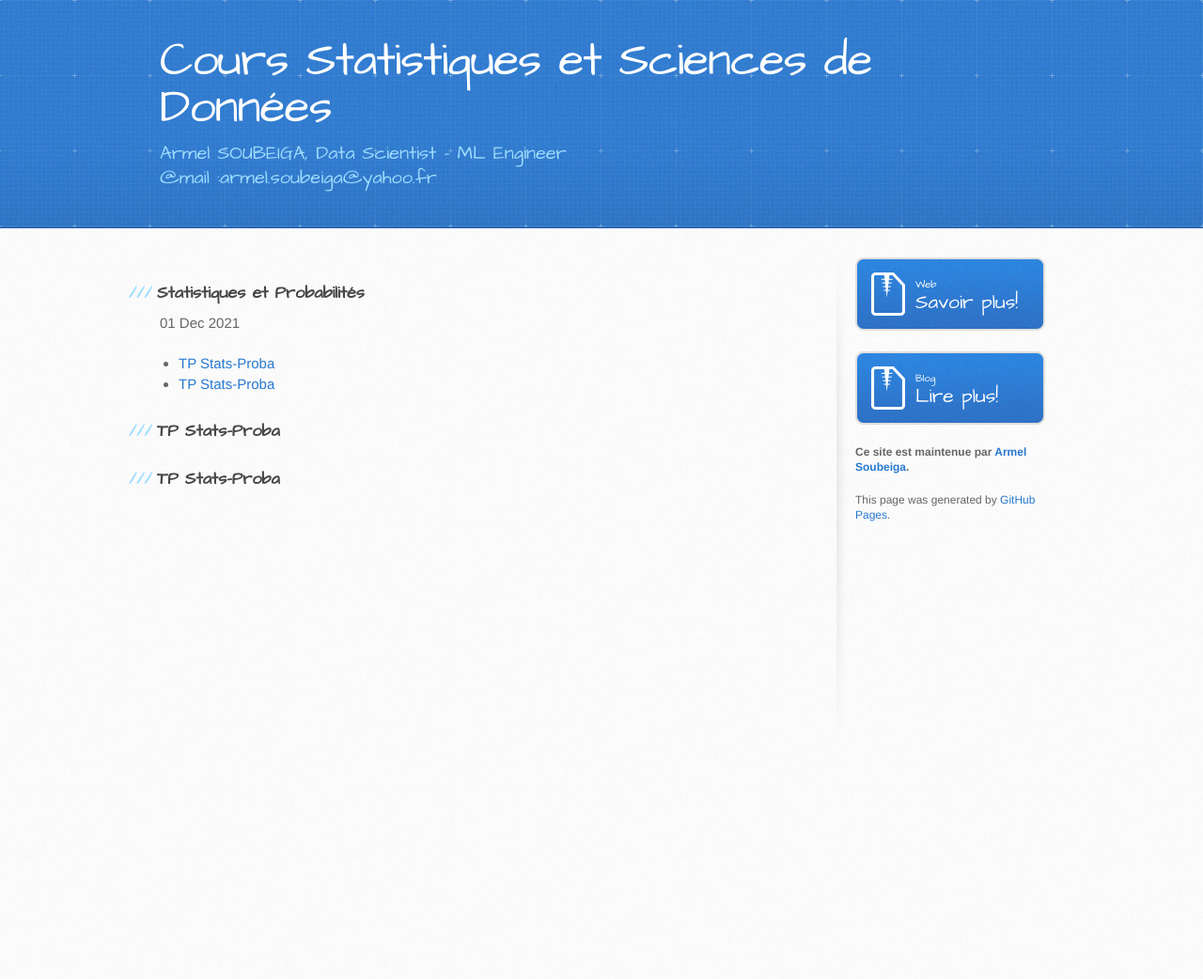
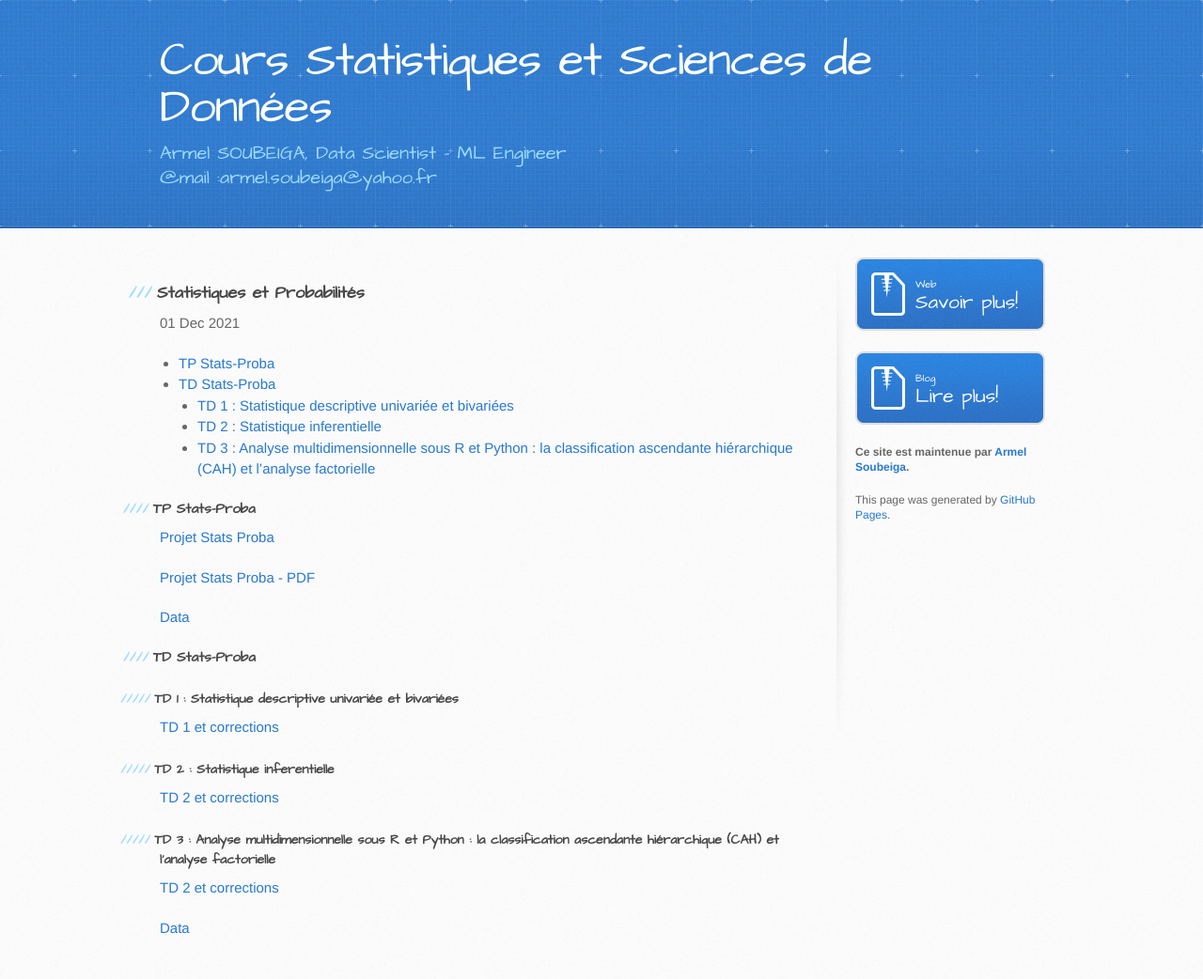
Before and after one commit to armelsoubeiga/Cours, a Jekyll site: the page built from statsprob/_posts/2014-04-06-Statistiques-et-Probabilités.md, in a window 1280 px wide. Shown: the whole page at 94% size. Built offline with Jekyll 4.4.1, drawn with Linux system fonts in a browser that asks for light colours; before the commit the page ends 900 px from its top, so only the background shows below that.

Commit message:
Update 2014-04-06-Statistiques-et-Probabilités.md

```diff
--- a/statsprob/_posts/2014-04-06-Statistiques-et-Probabilités.md
+++ b/statsprob/_posts/2014-04-06-Statistiques-et-Probabilités.md
@@ -6,7 +6,27 @@ date:   12/2021
 
 {% include toc.md %}
 
-### TP Stats-Proba
+#### TP Stats-Proba
+
+[Projet Stats Proba](https://github.com/armelsoubeiga/Cours/blob/gh-pages/statsprob/_posts/projet-Stats-Proba.html)
+
+[Projet Stats Proba - PDF ](https://github.com/armelsoubeiga/Cours/blob/gh-pages/statsprob/_posts/projet-Stats-Proba.pdf)
+
+[Data](https://github.com/armelsoubeiga/Cours/tree/master/Statistiques%20et%20Probabilit%C3%A9s/projet/data)
 
 
-### TP Stats-Proba
+#### TD Stats-Proba
+
+##### TD 1 : Statistique descriptive univariée et bivariées
+
+[TD 1 et corrections](https://soubeiga.shinyapps.io/td_stats_proba/)
+
+##### TD 2 : Statistique inferentielle
+
+[TD 2 et corrections](https://soubeiga.shinyapps.io/td_stats_proba_2/)
+
+##### TD 3 : Analyse multidimensionnelle sous R et Python :  la classification ascendante hiérarchique (CAH) et l'analyse factorielle
+
+[TD 2 et corrections](https://rpubs.com/soubeiga/td_stats_proba_3)
+
+[Data](https://github.com/armelsoubeiga/Cours-2020-2021/tree/master/Statistiques%20et%20Probabilit%C3%A9s)
```
